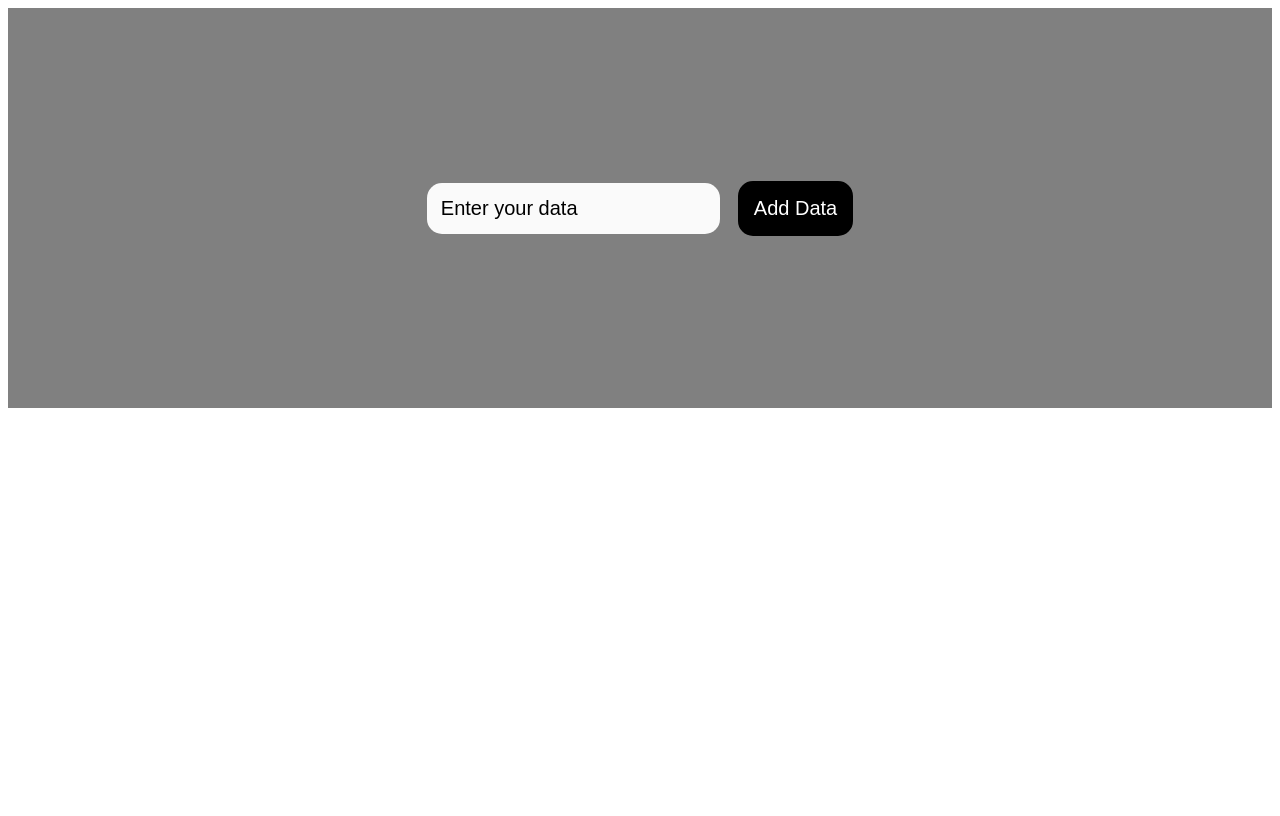
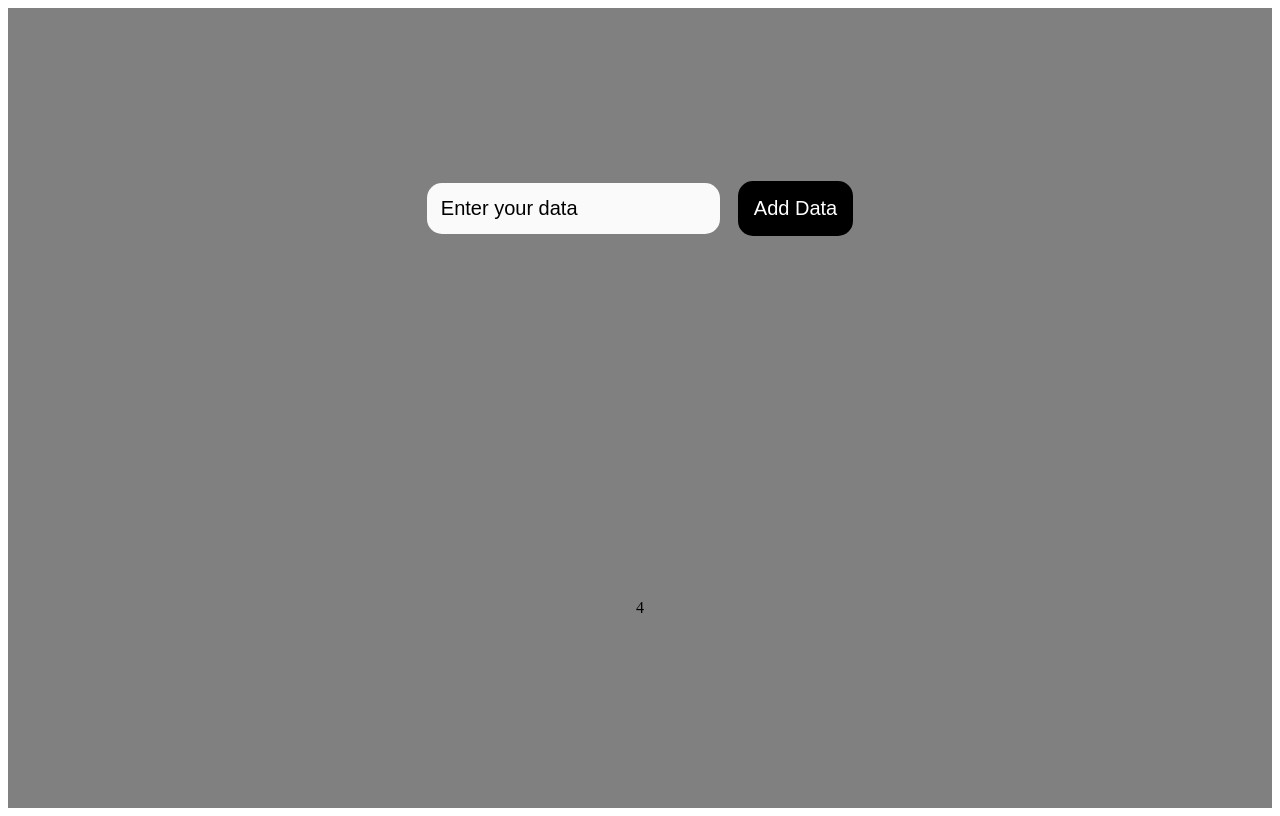
Before and after one commit to rishabhtripathi0382/PracticeJavascript, a plain HTML site: page p0 - EnterData/index.html in a window 1280 px wide. Drawn offline with Linux system fonts and the light colour scheme.

Commit message:
p0 - EnterData & practice

```diff
--- a/practice1/index.html
+++ b/p0 - EnterData/index.html
@@ -13,7 +13,7 @@
     </div>
     <!-- <div id="datalist">
     </div> -->
-
+<div class="answer" ></div>
     <script src="./script.js"></script>
 </body>
 </html>
--- a/practice1/script.js
+++ b/p0 - EnterData/script.js
@@ -35,22 +35,25 @@ function deleteItem(index){
 }
 
 
-
 //1 .Write a JavaScript function to calculate the sum of two numbers.
     let ans;
     function addTwoNumber(number1,number2){
         return number1+number2;
     }
-    // ans = addTwoNumber(1,3)
+    ans = addTwoNumber(1,3)
+
+    let answerDiv = document.querySelector('.answer')
+    showoutput = (ans) => {
+        answerDiv.textContent = ans;
+}
+
+showoutput(ans);
+console.log("outPut : ",ans);
+
 
 
 // 2. Write a JavaScript program to find the maximum number in an array.
-    function findMaxNumber(numberArray){
-    return Math.max(...numberArray) //spread operator
-    }
-    // ans =findMaxNumber([1,4,5])
-
-
-
-
-console.log("outPut : ",ans);
+//     function findMaxNumber(numberArray){
+//     return Math.max(...numberArray) //spread operator
+//     }
+//     ans =findMaxNumber([1,4,5])
```
Also changed, not shown: p0 - EnterData/style.css (renamed from practice1/style.css).
